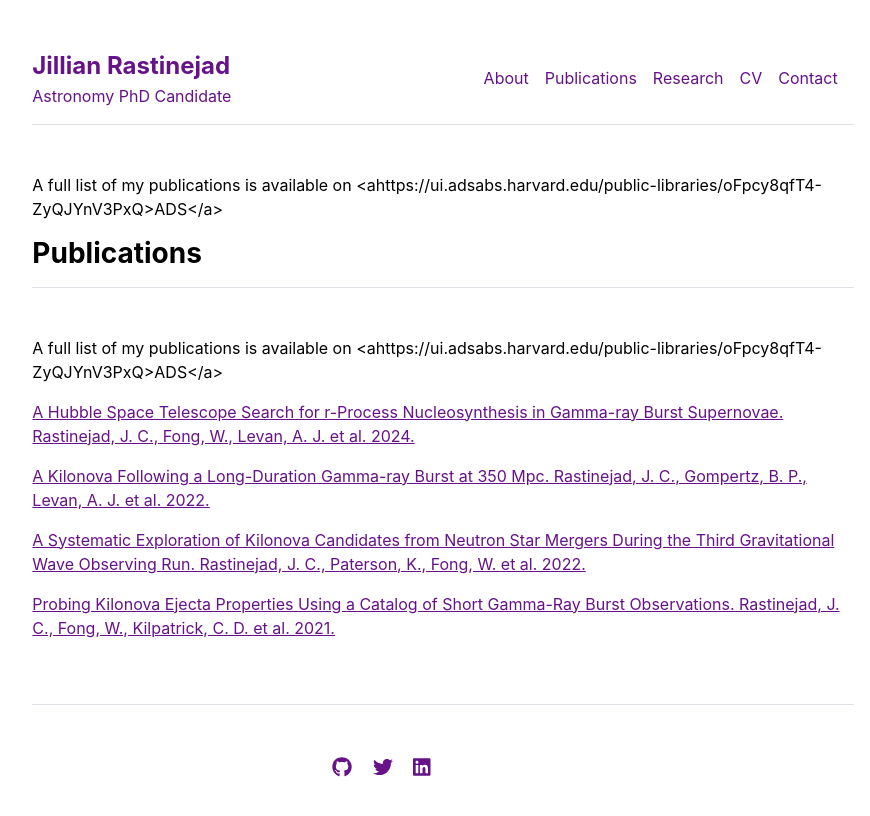
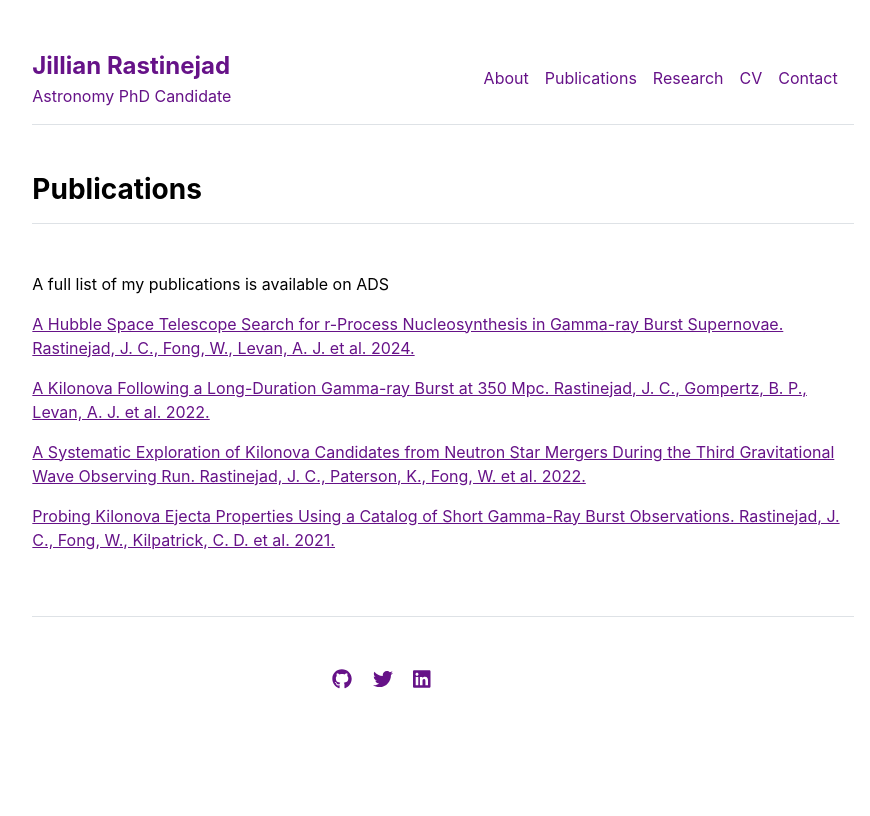
Before and after one commit to jrastinejad/jrastinejad.github.io, a Jekyll site: the page built from publications.md, in a window 1280 px wide. Shown: the top 816 px of the page, without its empty margins (197-1067 px from the left). Built offline with Jekyll 4.4.1, drawn with Linux system fonts in a browser that asks for light colours.

Commit message:
Update publications

```diff
--- a/_includes/publications.html
+++ b/_includes/publications.html
@@ -6,7 +6,7 @@
         <p><a href="{{ item.url }}">{{ item.name }}</a></p>
       {% endfor %}
     {% else %}
-      {{ content }}
+      <p>A full list of my publications is available on <ahttps://ui.adsabs.harvard.edu/public-libraries/oFpcy8qfT4-ZyQJYnV3PxQ>ADS</a></p>
       {% for item in site.data.publications.featured %}
         <p><a href="{{ item.url }}">{{ item.name }}</a></p>
       {% endfor %}
--- a/publications.md
+++ b/publications.md
@@ -2,5 +2,3 @@
 layout: publications
 title: "Publications"
 ---
-
-A full list of my publications is available on <ahttps://ui.adsabs.harvard.edu/public-libraries/oFpcy8qfT4-ZyQJYnV3PxQ>ADS</a>
```
